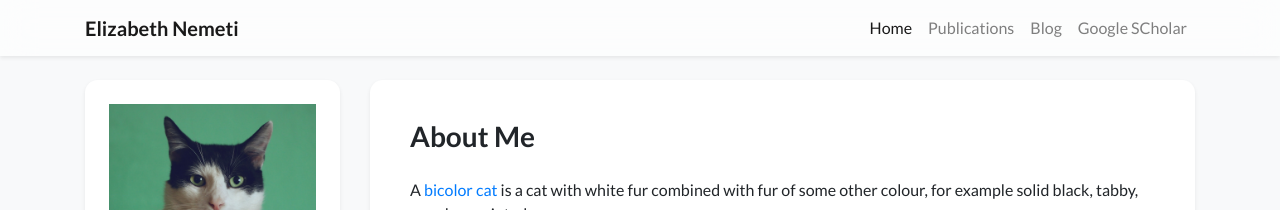
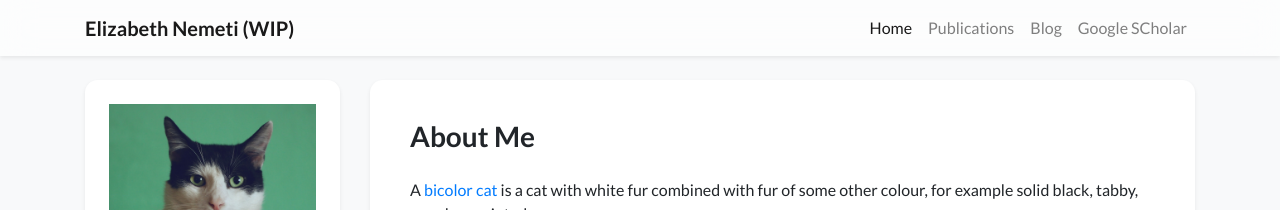
Before and after one commit to nemetielizabeth/nemetielizabeth.github.io, a Jekyll site: the page built from index.html, in a window 1280 px wide. Shown: the top 210 px of the page. Built offline with Jekyll 4.4.1, drawn with Linux system fonts in a browser that asks for light colours; nearby versions of some CDN libraries; a style sheet for code colours, icons or effects is not loaded.

Commit message:
Update profile.yml

```diff
--- a/_data/profile.yml
+++ b/_data/profile.yml
@@ -1,5 +1,5 @@
 primary_name: "Elizabeth Nemeti"
-navbar_name: "Elizabeth Nemeti"
+navbar_name: "Elizabeth Nemeti (WIP)"
 
 positions:
 - name: PhD Candidate
```
